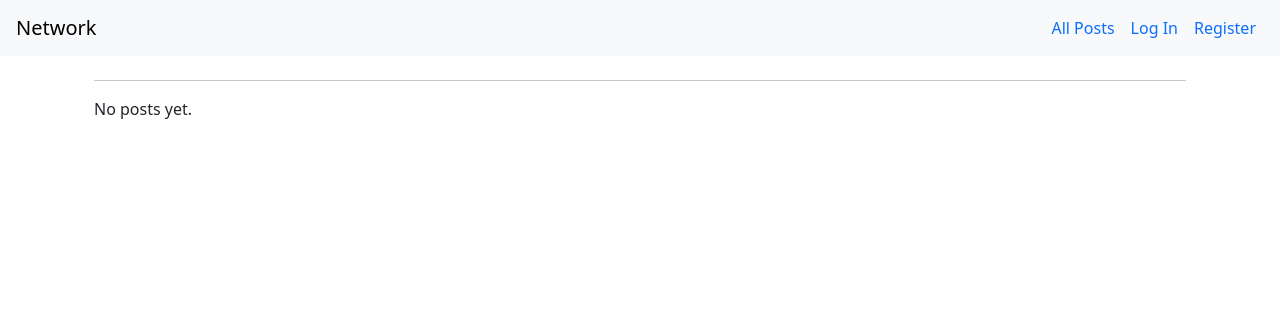
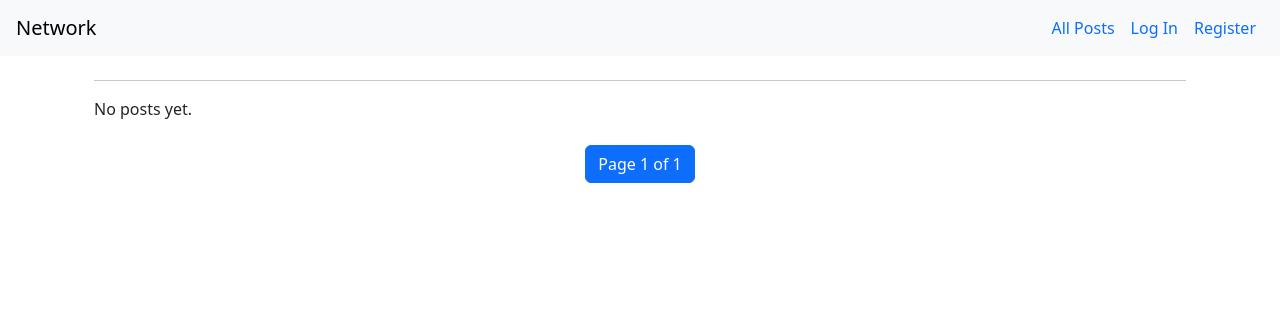
Before and after one commit to aegis945/twitter-like-network, a Django app: page / in a window 1280 px wide. Shown: the top 316 px of the page. Run offline with Django 3.2, Linux system fonts and the light colour scheme; data that the repository does not hold is empty.

Commit message:
implement django paginator

```diff
--- a/network/templates/network/index.html
+++ b/network/templates/network/index.html
@@ -16,7 +16,7 @@
 
         <hr>
 
-        {% for post in posts %}
+        {% for post in page_obj.object_list %}
             <div class="post mb-3 p-3 border rounded">
                 <div class="d-flex justify-content-between">
                     <span><strong>{{  post.user.username }}</strong></span>
@@ -39,6 +39,34 @@
             {% empty %}
                 <p>No posts yet.</p>
         {% endfor %}
+
+        <nav class="mt-4">
+            <ul class="pagination justify-content-center">
+                {% if page_obj.has_previous %}
+                    <li class="page-item">
+                        <a class="page-link" href="?page=1">&laquo; First</a>
+                    </li>
+                    <li class="page-item">
+                        <a class="page-link" href="?page={{ page_obj.previous_page_number }}">Previous</a>
+                    </li>
+                {% endif %}
+
+                <li class="page-item active">
+                    <span class="page-link">
+                        Page {{ page_obj.number }} of {{ page_obj.paginator.num_pages }}
+                    </span>
+                </li>
+
+                {% if page_obj.has_next %}
+                    <li class="page-item">
+                        <a class="page-link" href="?page={{ page_obj.next_page_number }}">Next</a>
+                    </li>
+                    <li class="page-item">
+                        <a class="page-link" href="?page={{ page_obj.paginator.num_pages }}">Last &raquo;</a>
+                    </li>
+                {% endif %}
+            </ul>
+        </nav>
     </div>
     {% block script %}
         <script src="{% static 'network/network.js' %}"></script>
--- a/network/views.py
+++ b/network/views.py
@@ -1,5 +1,6 @@
 from django.contrib.auth import authenticate, login, logout
 from django.contrib.auth.decorators import login_required
+from django.core.paginator import Paginator
 from django.db import IntegrityError
 from .forms import NewPostForm
 from django.http import JsonResponse
@@ -12,9 +13,13 @@ from .models import User, Post, Follow, Comment
 
 def index(request):
     posts = Post.objects.all()
+    paginator = Paginator(posts, 10)
+    page_number = request.GET.get("page")
+    page_obj = paginator.get_page(page_number)
+
     return render(request, "network/index.html", {
         "form": NewPostForm(),
-        "posts": posts
+        "page_obj": page_obj
     })
 
 
```
